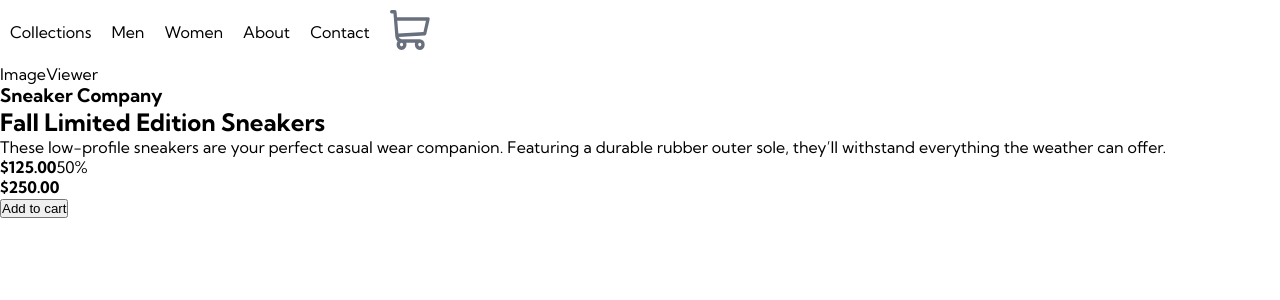
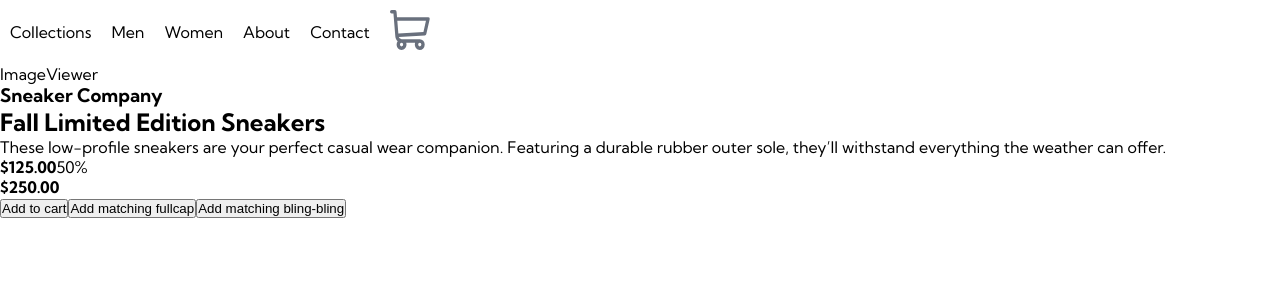
Before and after one commit to Mechwart-NT/sneaker-esti, a React (Vite) app: page / in a window 1280 px wide. Shown: the top 300 px of the page. Built offline with nearby package versions, Linux system fonts and the light colour scheme.

Commit message:
feat: add uuid dependency and implement deleteItemFromCart functionality in CartContextProvider

```diff
--- a/package.json
+++ b/package.json
@@ -11,7 +11,8 @@
   },
   "dependencies": {
     "react": "^19.2.6",
-    "react-dom": "^19.2.6"
+    "react-dom": "^19.2.6",
+    "uuid": "^14.0.0"
   },
   "devDependencies": {
     "@eslint/js": "^10.0.1",
--- a/src/components/Navbar/Navbar.jsx
+++ b/src/components/Navbar/Navbar.jsx
@@ -2,7 +2,7 @@ import {useState } from 'react'
 import cartIcon from "../../assets/icon-cart.svg"
 import { useCart } from '../../context/CartContextProvider'
 const Navbar = () => {
-  const {cart} = useCart()
+  const {cart, deleteItemFromCart} = useCart()
   const [cartIsOpen, setCartIsOpen] = useState(false)
   return (
     <nav>
@@ -17,7 +17,9 @@ const Navbar = () => {
         {cartIsOpen && <div>
           <h2>Cart</h2>
           <ul>
-            {cart.map(element => <li>{element.name} - {element.price}$</li>)}
+            {cart.map(element => <li>
+              <button onClick={()=>deleteItemFromCart(element.id)}>❌</button>
+              {element.name} - {element.price}$</li>)}
           </ul>
         </div>}
       </div>
--- a/src/components/Product/Product.jsx
+++ b/src/components/Product/Product.jsx
@@ -2,13 +2,13 @@ import ImageViewer from '../ImageViewer/ImageViewer'
 import minus from "../../assets/icon-minus.svg"
 import plus from "../../assets/icon-plus.svg"
 import { useCart } from '../../context/CartContextProvider'
-
+import { v4 as uuidv4 } from "uuid";
 
 const Product = () => {
     const {addItemToCart} = useCart()
 
     const addToCart = () => {
-        addItemToCart({name: "Fall Limited Edition Sneakers", price: 125})
+        addItemToCart({id: uuidv4(),name: "Fall Limited Edition Sneakers", price: 125})
     }
 
     return (
@@ -38,6 +38,13 @@ const Product = () => {
                     </div> */}
 
                     <button onClick={addToCart}>Add to cart</button>
+
+                    <button onClick={()=>addItemToCart({id: uuidv4(),name: "Fall Limited Edition FullCap", price: 50})}>
+                        Add matching fullcap
+                    </button>
+                    <button onClick={()=>addItemToCart({id: uuidv4(),name: "Fall Limited Edition Bling-Bling", price: 500})}>
+                        Add matching bling-bling
+                    </button>
                 </div>
             </div>
         </section>
--- a/src/context/CartContextProvider.jsx
+++ b/src/context/CartContextProvider.jsx
@@ -22,8 +22,14 @@ const CartContextProvider = ({children}) => {
     saveToLocalStorage(newCart)
   }
 
+  const deleteItemFromCart = (id) => {
+    let newCart = cart.filter((item) => item.id !== id)
+    setCart(newCart)
+    saveToLocalStorage(newCart)
+  }
+
   return (
-    <CartContext.Provider value={{cart, setCart, addItemToCart}}>
+    <CartContext.Provider value={{cart, setCart, addItemToCart, deleteItemFromCart}}>
         {children}
     </CartContext.Provider>
   )
```
Also changed, not shown: 1 other file (tests, documents, lock files or other folders).
